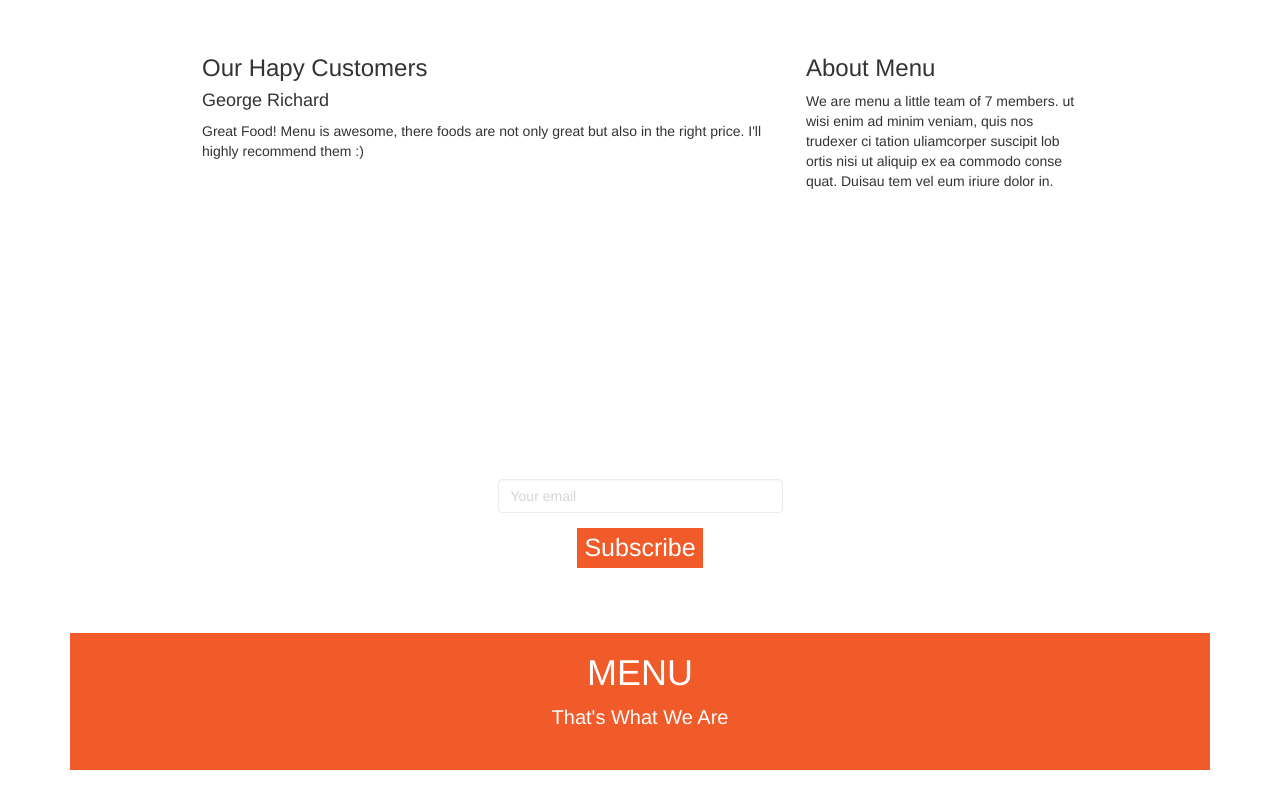
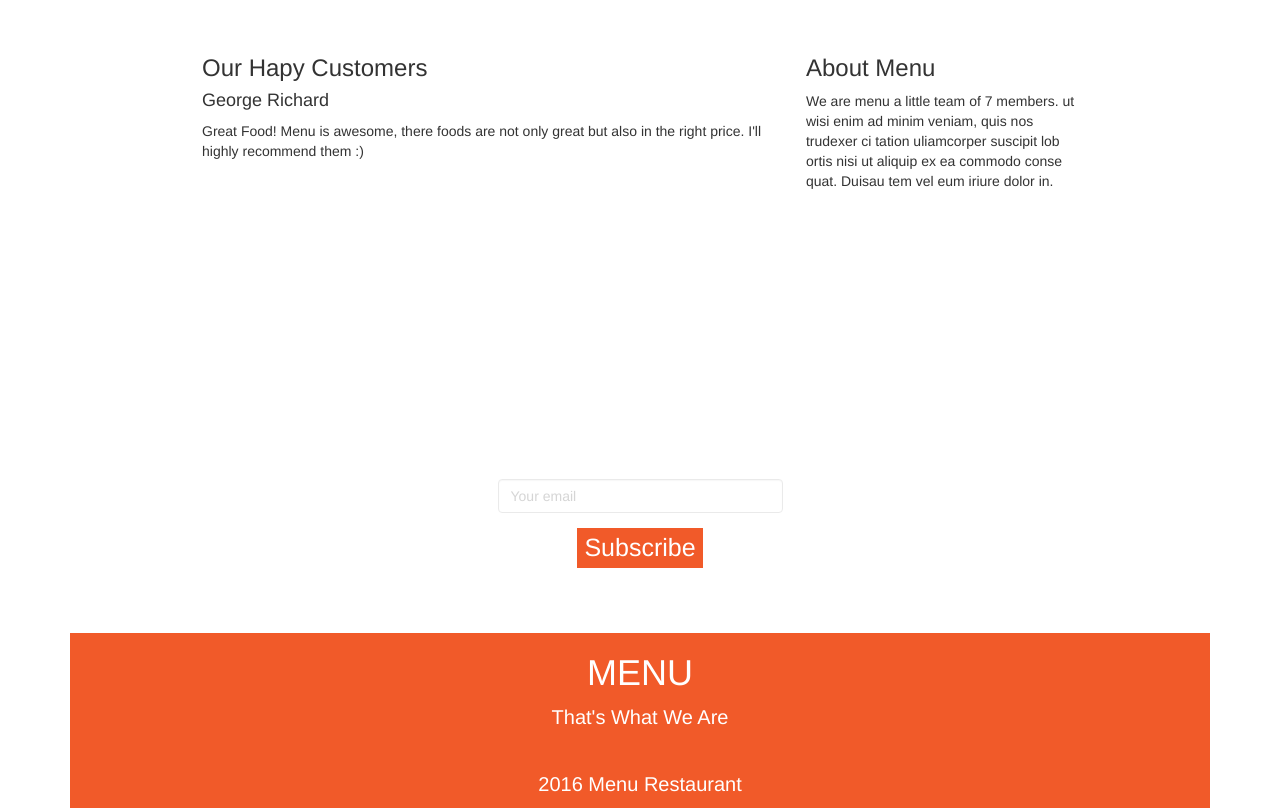
Before and after one commit to Anthony-Nderitu/anita-kitchen, a plain HTML site: page index.html in a window 1280 px wide. Shown: the part 2174-2982 px from the top of the page. Before the commit the page ends 2944 px from the top, so only its background shows below. Drawn offline with Linux system fonts and the light colour scheme; a web font is replaced by a local one.

Commit message:
Add footer

```diff
--- a/index.html
+++ b/index.html
@@ -147,12 +147,14 @@
               <img src="mpft-ip/ip2/assets/footerlogos/facebook.png" alt="">
               <img src="mpft-ip/ip2/assets/footerlogos/twitter.png" alt="">
               <img src="mpft-ip/ip2/assets/footerlogos/pinterest.png" alt="">
+              <div class="footer">
+                <p>2016 Menu Restaurant</p>
+              </div>
               </center>
             </div>
             <div class="col-md-4">
             </div>
           </div>
-
         </div>
 
       </div>
```
